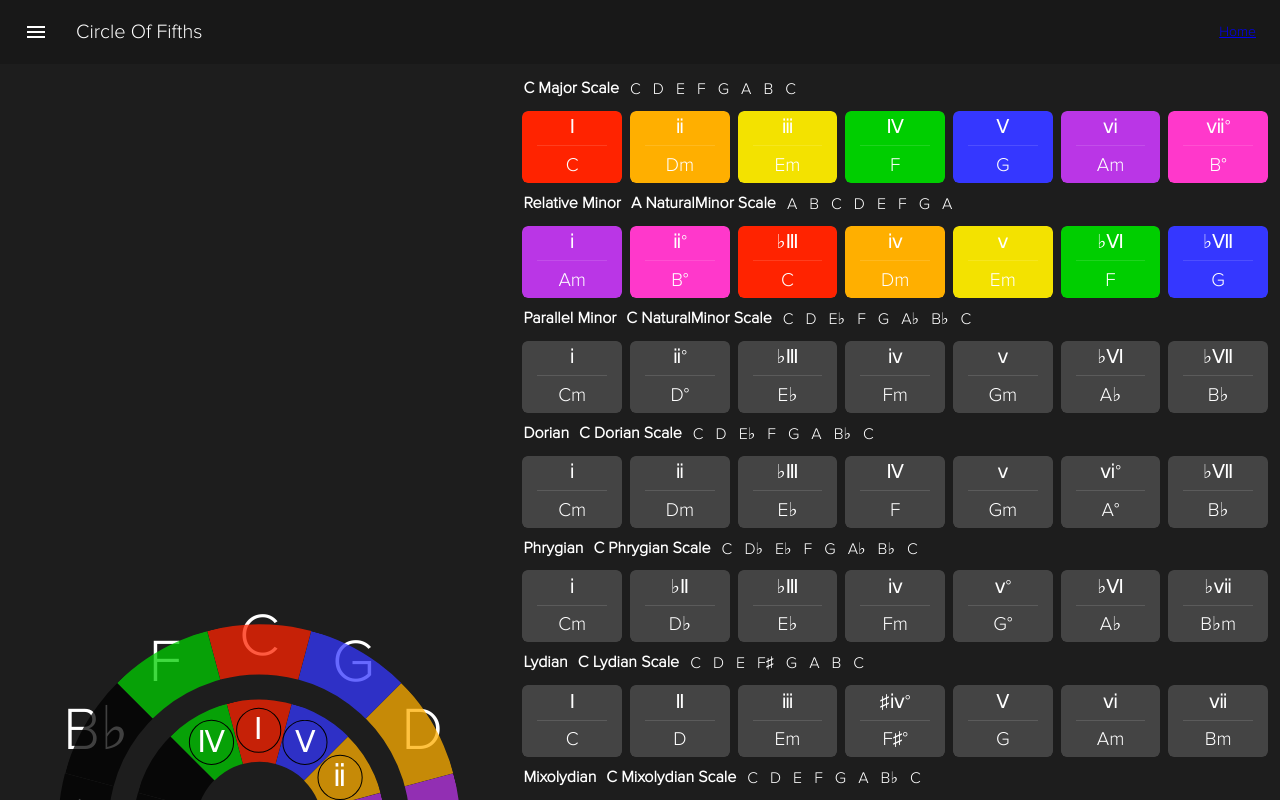
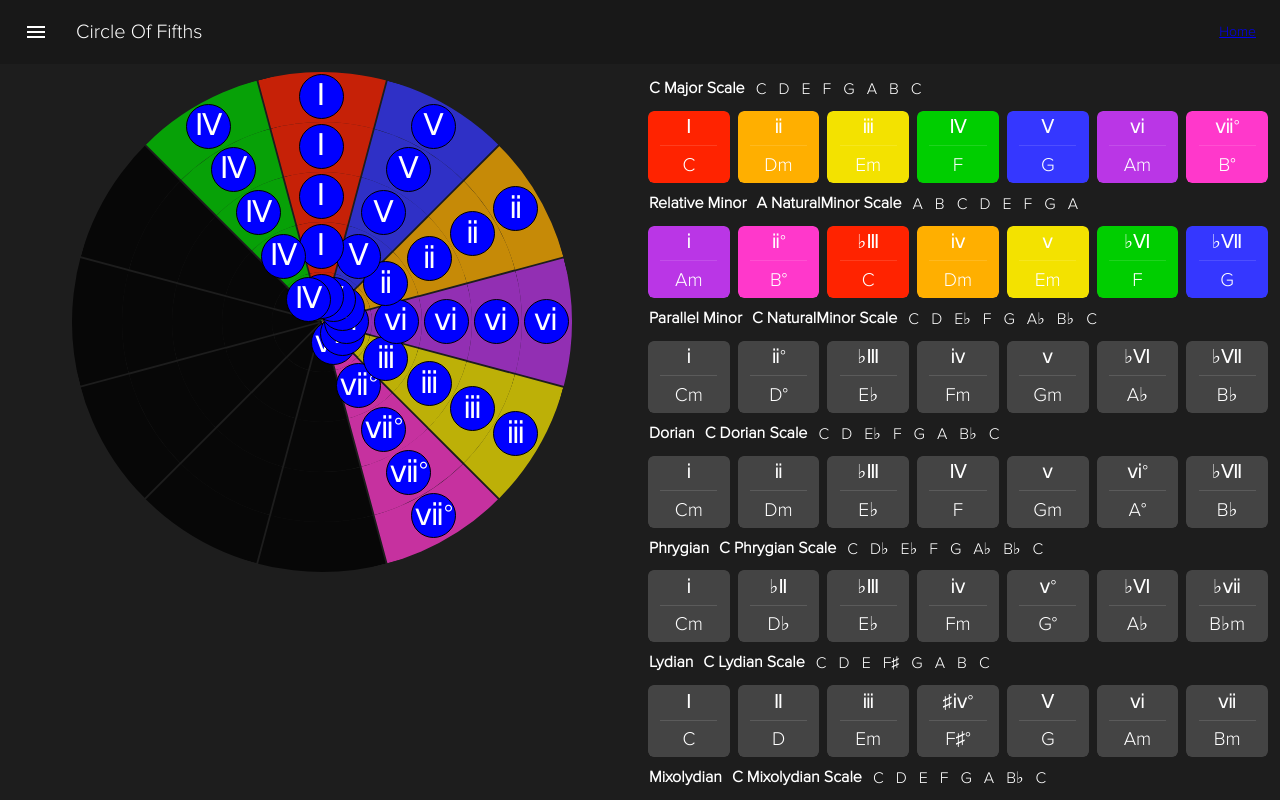
Before and after one commit to acolbourn/music-next, a Next.js app: page /circle-of-fifths in a window 1280 px wide. Shown: the top 800 px of the page. Built offline with nearby package versions, Linux system fonts and the light colour scheme.

Commit message:
Create ring component, begin label components

```diff
--- /dev/null
+++ b/components/circleOfFifths/circle/CircleStack.js
@@ -0,0 +1,79 @@
+import Ring from './Ring';
+import { makeStyles } from '@material-ui/core/styles';
+import { DIAMETER, CIRCLE_COLORS } from './circleConstants';
+
+const useStyles = makeStyles({
+  circleStackRoot: {
+    width: DIAMETER,
+    height: DIAMETER,
+    // position: 'absolute',
+    // top: `${sliceParams.diameter / 2}px`,
+    // left: `${sliceParams.diameter / 2}px`,
+    display: 'grid',
+  },
+  stack: {
+    width: '100%',
+    height: '100%',
+    gridArea: '1 / 1 / 2 / 2',
+    display: 'flex',
+    justifyContent: 'center',
+    alignItems: 'center',
+  },
+});
+
+export default function CircleStack() {
+  const classes = useStyles();
+  const thickness = 100; // Ring thickness
+
+  const ringParameters = [
+    // Sharps and Flats
+    {
+      outerDiameter: 100,
+      thickness: thickness,
+      colors: CIRCLE_COLORS,
+      zIndex: 15,
+    },
+    // Minor Roman Numerals
+    {
+      outerDiameter: 200,
+      thickness: thickness,
+      colors: CIRCLE_COLORS,
+      zIndex: 14,
+    },
+    // Minor Key Signatures
+    {
+      outerDiameter: 300,
+      thickness: thickness,
+      colors: CIRCLE_COLORS,
+      zIndex: 13,
+    },
+    // Major Key Signatures
+    {
+      outerDiameter: 400,
+      thickness: thickness,
+      colors: CIRCLE_COLORS,
+      zIndex: 12,
+    },
+    // Major Roman Numerals
+    {
+      outerDiameter: 500,
+      thickness: thickness,
+      colors: CIRCLE_COLORS,
+      zIndex: 11,
+    },
+  ];
+
+  const stack = ringParameters.map((ringParams) => {
+    return (
+      <div
+        className={classes.stack}
+        style={{ zIndex: ringParams.zIndex }}
+        key={ringParams.outerDiameter}
+      >
+        <Ring ringParams={ringParams} />
+      </div>
+    );
+  });
+
+  return <div className={classes.circleStackRoot}>{stack}</div>;
+}
--- /dev/null
+++ b/components/circleOfFifths/circle/Label.js
@@ -0,0 +1,55 @@
+import { motion } from 'framer-motion';
+import { makeStyles } from '@material-ui/core/styles';
+
+const useStyles = makeStyles({
+  labelRoot: (labelDimensions) => ({
+    position: 'absolute',
+    top: `${labelDimensions.offset}px`,
+    left: `${labelDimensions.offset}px`,
+    backgroundColor: 'blue',
+    // backgroundColor: 'transparent',
+    borderRadius: '50%',
+    border: `${labelDimensions.borderThickness}px solid black`,
+    width: `${labelDimensions.diameter}px`,
+    height: `${labelDimensions.diameter}px`,
+    display: 'flex',
+    justifyContent: 'center',
+    alignItems: 'center',
+  }),
+  text: (labelDimensions) => ({
+    textAlign: 'center',
+    width: `${labelDimensions.diameter}px`,
+    height: `${labelDimensions.diameter}px`,
+    fontSize: '30px',
+    lineHeight: '30px',
+    padding: 0,
+    margin: 0,
+    display: 'flex',
+    justifyContent: 'center',
+    alignItems: 'center',
+  }),
+});
+
+export default function Label({ romanNum, rotation, animateSpeed }) {
+  // console.log('RomanLabel Rendered');
+  const labelDimensions = {
+    diameter: 45,
+    borderThickness: 1,
+    offset: null,
+  };
+  labelDimensions.offset =
+    (-1 * (labelDimensions.diameter + 2 * labelDimensions.borderThickness)) / 2;
+  const classes = useStyles(labelDimensions);
+
+  return (
+    <motion.div
+      className={classes.labelRoot}
+      animate={{
+        rotate: -rotation,
+      }}
+      transition={{ duration: animateSpeed }}
+    >
+      <span className={classes.text}>{romanNum}</span>
+    </motion.div>
+  );
+}
--- /dev/null
+++ b/components/circleOfFifths/circle/Labels.js
@@ -0,0 +1,56 @@
+import { useMemo } from 'react';
+import { makeStyles } from '@material-ui/core/styles';
+import { getCoords, DIAMETER, MAJOR_ROMAN_NUMS } from './circleConstants';
+import Label from './Label';
+
+const useStyles = makeStyles({
+  labelsRoot: {
+    width: DIAMETER,
+    height: DIAMETER,
+    position: 'relative',
+  },
+  label: {
+    // width: DIAMETER,
+    // height: DIAMETER,
+    // display: 'inline-block',
+    position: 'absolute',
+  },
+});
+
+export default function Labels({ rotation, animateSpeed, ringParams }) {
+  // console.log('RomanLabels Rendered');
+  const classes = useStyles();
+  const { outerDiameter, thickness, colors } = ringParams;
+
+  const coordinates = useMemo(() => getCoords(outerDiameter, thickness), [
+    outerDiameter,
+    thickness,
+  ]);
+
+  // Map roman numeral labels to target wheel coordinates
+  const coordMap = {
+    0: 10,
+    1: 11,
+    2: 0,
+    3: 1,
+    4: 2,
+    5: 3,
+    6: 4,
+  };
+
+  const romanNumLabels = MAJOR_ROMAN_NUMS.map((romanNum, index) => (
+    <div
+      className={classes.label}
+      style={coordinates[coordMap[index]]}
+      key={index}
+    >
+      <Label
+        romanNum={romanNum}
+        rotation={rotation}
+        animateSpeed={animateSpeed}
+      />
+    </div>
+  ));
+
+  return <div className={classes.labelsRoot}>{romanNumLabels}</div>;
+}
--- /dev/null
+++ b/components/circleOfFifths/circle/Ring.js
@@ -0,0 +1,36 @@
+import { makeStyles } from '@material-ui/core/styles';
+import { DIAMETER } from './circleConstants';
+import Wheel from './Wheel';
+import Labels from './Labels';
+
+const useStyles = makeStyles({
+  ringRoot: {
+    width: DIAMETER,
+    height: DIAMETER,
+    display: 'grid',
+  },
+  wheelLabelStack: {
+    width: DIAMETER,
+    height: DIAMETER,
+    gridArea: '1 / 1 / 2 / 2',
+    display: 'flex',
+    justifyContent: 'center',
+    alignItems: 'center',
+  },
+});
+
+export default function Ring({ ringParams }) {
+  const classes = useStyles();
+  const { outerDiameter, thickness, colors } = ringParams;
+
+  return (
+    <div className={classes.ringRoot}>
+      <div className={classes.wheelLabelStack}>
+        <Wheel ringParams={ringParams} />
+      </div>
+      <div className={classes.wheelLabelStack}>
+        <Labels ringParams={ringParams} />
+      </div>
+    </div>
+  );
+}
--- /dev/null
+++ b/components/circleOfFifths/circle/Wheel.js
@@ -0,0 +1,73 @@
+import { motion } from 'framer-motion';
+import { makeStyles } from '@material-ui/core/styles';
+import Labels from './Labels';
+
+const useStyles = makeStyles({
+  wheelRoot: (sliceParams) => ({
+    width: sliceParams.diameter,
+    height: sliceParams.diameter,
+  }),
+  slices: (sliceParams) => ({
+    height: sliceParams.diameter,
+    width: sliceParams.diameter,
+    position: 'relative',
+    overflow: 'hidden',
+    transform: 'rotate(-15deg)',
+    opacity: 0.75,
+    '& > *': {
+      position: 'absolute',
+      top: 0,
+      left: 0,
+      right: 0,
+      bottom: 0,
+      border: `${sliceParams.thickness}px solid black`,
+      borderRadius: '50%',
+      clipPath: `polygon(
+        calc(50% + ${sliceParams.gap}/2) 50%,
+        calc(50% + ${sliceParams.gap}/2) 0%,
+        calc(${sliceParams.factor}% - ${sliceParams.gap}/2) 0%,
+        50% calc(50% - ${sliceParams.gap}/2))
+        `,
+    },
+  }),
+});
+
+export default function Wheel({ ringParams }) {
+  // console.log('RomanColorWheel Rendered');
+  const { outerDiameter, thickness, colors } = ringParams;
+
+  // Pie slice parameters created using equations from https://stackoverflow.com/questions/56797060/css-only-pie-chart-how-to-add-spacing-padding-between-slices
+  const sliceParams = {
+    diameter: outerDiameter, // half of outer color wheel diameter
+    gap: '2px', // Gap between slices
+    thickness: thickness / 2, // Ring thickness
+    factor: 78.8675134595, // Percent factor for 12 slices
+  };
+
+  const classes = useStyles(sliceParams);
+
+  // Create array of pie slices
+  let slices = [];
+  for (let i = 0; i < 12; i++) {
+    let currentColor;
+    if (i < 7) {
+      currentColor = colors[i + 1];
+    } else if (i === 11) {
+      currentColor = colors[0];
+    } else {
+      currentColor = colors[7]; // default color
+    }
+    slices.push(
+      <div
+        key={i}
+        style={{ transform: `rotate(${30 * i}deg)`, borderColor: currentColor }}
+      ></div>
+    );
+  }
+
+  return (
+    <motion.div className={classes.wheelRoot}>
+      <div className={classes.slices}>{slices}</div>
+    </motion.div>
+  );
+}
--- a/components/circleOfFifths/circle/circleConstants.js
+++ b/components/circleOfFifths/circle/circleConstants.js
@@ -176,12 +176,32 @@ const ROMAN_RING_POSITIONS = [
 // Global animation speed of framer-motion effects in seconds.
 const ANIMATION_TIME = 2;
 
-// Calculate x and y coordinates for text on circle
-const getCoords = (theta, radius, center) => {
+// Calculate x and y coordinates for single item on circle
+const getSingleCoord = (theta, radius, center) => {
   return {
     left: Math.cos(theta) * radius + center.x,
     top: -Math.sin(theta) * radius + center.y,
   };
+};
+
+/**
+ * Calculate x and y coordinates for each label on a ring.
+ * @param {number} outerDiameter Ring outer diameter.
+ * @param {*} thickness Ring thickness.
+ * @returns {array} Array of coordinates for all labels on ring.
+ */
+const getCoords = (outerDiameter, thickness) => {
+  const radius = outerDiameter / 2;
+  const innerRadius = radius - thickness / 2;
+  const textRadius = (radius + innerRadius) / 2;
+  const globalRadius = DIAMETER / 2;
+  const centerPos = { x: globalRadius, y: globalRadius };
+
+  let coords = [];
+  for (let i = 0; i < 12; i++) {
+    coords.push(getSingleCoord((Math.PI / 6) * i, textRadius, centerPos));
+  }
+  return coords;
 };
 
 /**
--- a/pages/circle-of-fifths.js
+++ b/pages/circle-of-fifths.js
@@ -2,6 +2,7 @@ import { makeStyles } from '@material-ui/core/styles';
 import Circle from '../components/circleOfFifths/circle/Circle';
 import { ScaleContextProvider } from '../components/circleOfFifths/contexts/scaleContext';
 import ChordGrid from '../components/circleOfFifths/ChordGrid';
+import CircleStack from '../components/circleOfFifths/circle/CircleStack.js';
 
 const useStyles = makeStyles((theme) => ({
   root: {
@@ -14,7 +15,8 @@ const useStyles = makeStyles((theme) => ({
     gridTemplateAreas: `
         'circleArea chordGridArea'
       `,
-    gridTemplateColumns: 'minmax(300px, 2fr) 3fr',
+    gridTemplateColumns: 'minmax(500px,1fr) 1fr',
+    // gridTemplateColumns: 'minmax(300px, 2fr) 3fr',
     [theme.breakpoints.down('xs')]: {
       gridTemplateAreas: `
         'circleArea'
@@ -47,7 +49,8 @@ export default function circleOfFifths() {
     <ScaleContextProvider>
       <div className={classes.root}>
         <div className={classes.circleArea}>
-          <Circle />
+          {/* <Circle /> */}
+          <CircleStack />
         </div>
         <div className={classes.chordGridArea}>
           <ChordGrid />
```
